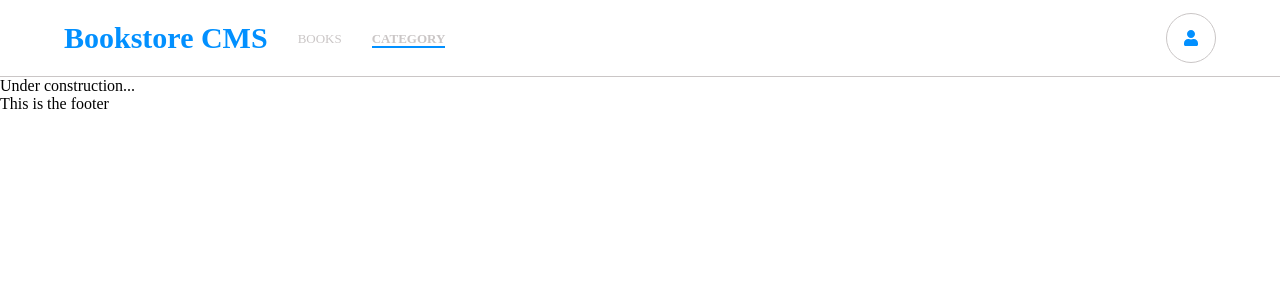
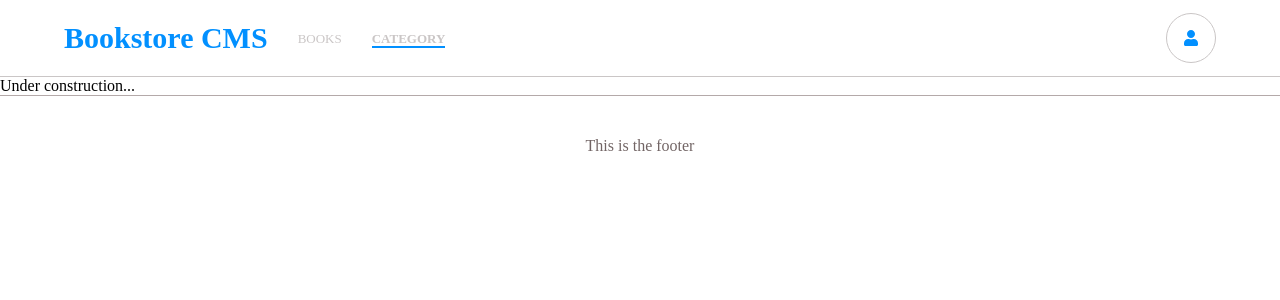
Before and after one commit to victorokoroji/bookstore, a React (Create React App) app: page /categories in a window 1280 px wide. Shown: the top 300 px of the page. Built offline with nearby package versions, Linux system fonts and the light colour scheme.

Commit message:
Add footer styling

```diff
--- a/src/components/Footer.js
+++ b/src/components/Footer.js
@@ -1,9 +1,9 @@
 import React from 'react';
 
 const Footer = () => (
-  <footer>
-    <p>This is the footer</p>
-  </footer>
-);
+	<footer>
+		<p className='footer-text'>This is the footer</p>
+	</footer>
+)
 
 export default Footer;
--- a/src/css/style.css
+++ b/src/css/style.css
@@ -268,7 +268,7 @@ header h1 {
 	margin-bottom: 15px;
 }
 
-.footer {
+footer {
 	text-align: center;
 	border-top: 1px solid #b4a9a9;
 	height: 100px;
@@ -277,7 +277,6 @@ header h1 {
 }
 
 .footer-text {
-	font-family: 'Roboto Slab', serif;
 	font-size: 0.8rem;
 	padding: 0;
 	margin: 0;
```
